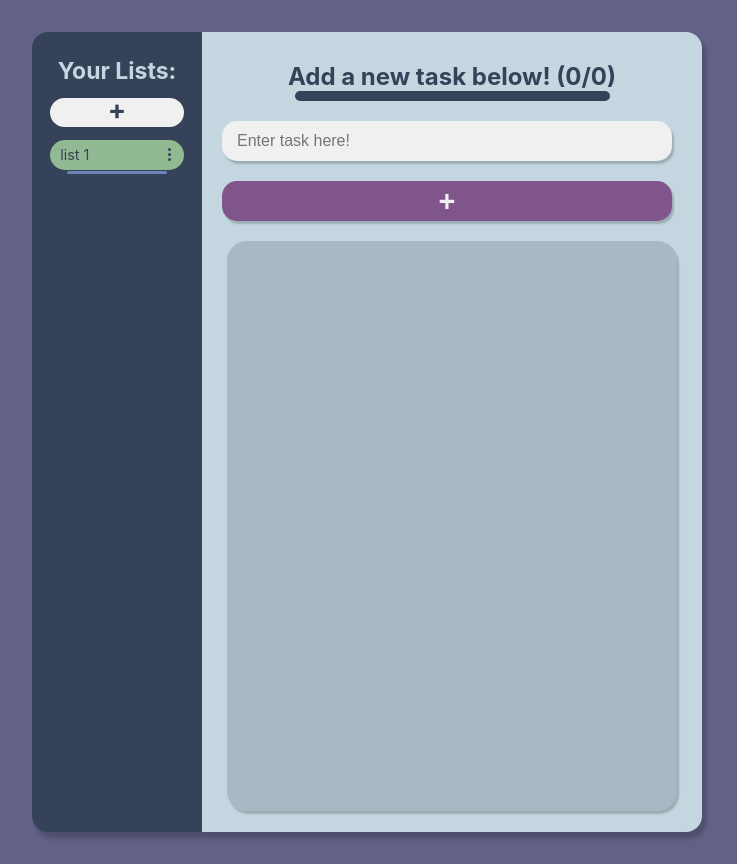
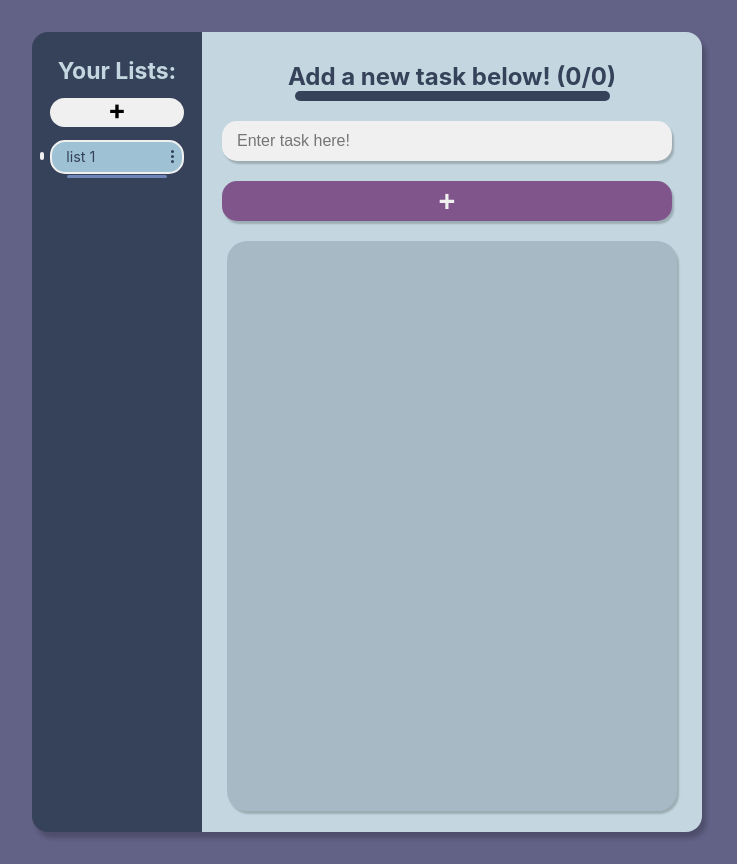
Before and after one commit to Levan-D/Scheduler-with-weather-widget, a React (Create React App) app in the folder my-app/: page / in a window 1280 px wide. Shown: the whole page, without its empty margins (0-737 px from the left). Built offline with nearby package versions, Linux system fonts and the light colour scheme.

Commit message:
improved color logic, added marked date

```diff
--- a/my-app/src/components/Scheduler/List.js
+++ b/my-app/src/components/Scheduler/List.js
@@ -2,7 +2,37 @@
 import ProgressBar from "../ProgressBar/ProgressBar";
 
 function List({ name, listSelect, todos, index, popUpMenu, nameShow, color }) {
-  console.log(color);
+  function invertColor(hex, bw) {
+    if (hex.indexOf("#") === 0) {
+      hex = hex.slice(1);
+    }
+    // convert 3-digit hex to 6-digits.
+    if (hex.length === 3) {
+      hex = hex[0] + hex[0] + hex[1] + hex[1] + hex[2] + hex[2];
+    }
+    if (hex.length !== 6) {
+      throw new Error("Invalid HEX color.");
+    }
+    var r = parseInt(hex.slice(0, 2), 16),
+      g = parseInt(hex.slice(2, 4), 16),
+      b = parseInt(hex.slice(4, 6), 16);
+    if (bw) {
+      // https://stackoverflow.com/a/3943023/112731
+      return r * 0.299 + g * 0.587 + b * 0.114 > 186 ? "#323232" : "#F0F0F0";
+    }
+    // invert color components
+    r = (255 - r).toString(16);
+    g = (255 - g).toString(16);
+    b = (255 - b).toString(16);
+    // pad each with zeros and return
+    return "#" + padZero(r) + padZero(g) + padZero(b);
+  }
+  function padZero(str, len) {
+    len = len || 2;
+    var zeros = new Array(len).join("0");
+    return (zeros + str).slice(-len);
+  }
+
   return (
     <div className="wrapperOfList">
       <div
@@ -10,7 +40,17 @@ function List({ name, listSelect, todos, index, popUpMenu, nameShow, color }) {
         className={`${
           name === todos[index].listName ? "selectedList" : ""
         } containerList`}
-        style={{ backgroundColor: name !== "default" ? color : "" }}
+        style={{
+          color:
+            color !== "default"
+              ? invertColor(color.substring(1), `bw`)
+              : "#354259",
+          backgroundColor: color !== "default" ? color : "",
+          border:
+            name === todos[index].listName
+              ? `2px solid ${invertColor(color.substring(1), `bw`)}`
+              : "",
+        }}
       >
         <div className={`${name} nameList`}>
           {nameShow !== "" ? nameShow : name.replace(/_/, " ")}
@@ -23,9 +63,33 @@ function List({ name, listSelect, todos, index, popUpMenu, nameShow, color }) {
               popUpMenu(e);
             }}
           >
-            <div className="dotdot"></div>
-            <div className="dotdot"></div>
-            <div className="dotdot"></div>
+            <div
+              className="dotdot"
+              style={{
+                backgroundColor:
+                  color !== "default"
+                    ? invertColor(color.substring(1), `bw`)
+                    : "#354259",
+              }}
+            ></div>
+            <div
+              className="dotdot"
+              style={{
+                backgroundColor:
+                  color !== "default"
+                    ? invertColor(color.substring(1), `bw`)
+                    : "#354259",
+              }}
+            ></div>
+            <div
+              className="dotdot"
+              style={{
+                backgroundColor:
+                  color !== "default"
+                    ? invertColor(color.substring(1), `bw`)
+                    : "#354259",
+              }}
+            ></div>
           </div>
         )}
       </div>
--- a/my-app/src/components/Scheduler/PopUpMenuComp.js
+++ b/my-app/src/components/Scheduler/PopUpMenuComp.js
@@ -18,26 +18,41 @@ function PopUpMenuComp({
   });
   const colors = [
     `#f0f0f0`,
-    `#000000`,
-    `#4d4d4d`,
-    `#808080`,
-    `#66ffff`,
-    `#66ccff`,
-    `#3399ff`,
-    `#0033cc`,
-    `#00ff99`,
-    `#33cc33`,
-    `#009933`,
-    `#99cc00`,
-    `#ff6666`,
-    `#ff3300`,
-    `#ff0000`,
-    `#800000`,
-    `#ff0066`,
-    `#ff3399`,
-    `#cc0099`,
+    `#191919`,
+    `#323232`,
+    `#4c4c4c`,
+
+    `#9ED2C6`,
+    `#54BAB9`,
+    `#F7ECDE`,
+    `#E9DAC1`,
+
+    `#D6EFED`,
+    `#8CC0DE`,
+    `#1572A1`,
+    `#11324D`,
+
+    `#C4DFAA`,
+    `#70AF85`,
+    `#3A6351`,
+    `#064420`,
+
+    `#FFE9AE`,
+    `#FFDBA4`,
+    `#FFB3B3`,
+    `#F4BFBF`,
+
+    `#AF7AB3`,
+    `#80558C`,
+    `#726A95`,
     `#660066`,
+
+    `#FF7878`,
+    `#D35D6E`,
+    `#D45079`,
+    `#C84361`,
   ];
+
   const refOne = useRef(null);
   useEffect(() => {
     document.addEventListener("click", handleClickOutside, true);
--- a/my-app/src/components/Scheduler/Scheduler.js
+++ b/my-app/src/components/Scheduler/Scheduler.js
@@ -66,7 +66,7 @@ function Scheduler() {
       type: ACTIONS.SET_TASKSTOTAL,
       payload: { todos: todos, index: index },
     });
-  }, [todos]);
+  }, [todos, index]);
 
   useEffect(() => {
     if (
--- a/my-app/src/components/Scheduler/SchedulerLeft.css
+++ b/my-app/src/components/Scheduler/SchedulerLeft.css
@@ -20,7 +20,6 @@
   border-radius: 15px;
   text-align: center;
   height: 24px;
-  color: #354259;
   font-weight: bold;
   font-size: 1.7rem;
   line-height: 24px;
@@ -38,7 +37,8 @@
   filter: brightness(0.95);
 }
 .containerList {
-  background-color: #c4d7e0;
+  border: 2px solid rgba(0, 0, 0, 0);
+  background-color: #9ec2d3;
   display: flex;
   justify-content: space-between;
   margin: 0.5rem 0.2rem 0.1rem 0.2rem;
@@ -46,9 +46,22 @@
   padding: 0 10px;
   cursor: pointer;
   transition: 0.3s;
+  user-select: none;
 }
 .selectedList {
-  background-color: #92ba92;
+  cursor: pointer;
+}
+.selectedList::before {
+  position: relative;
+  width: 2px;
+  top: 10px;
+  height: 4px;
+  left: -22px;
+  background-color: inherit;
+  border-radius: 20px;
+  border: 2px solid #f0f0f0;
+
+  content: "";
 }
 .containerList:hover {
   filter: brightness(1.1);
@@ -62,7 +75,6 @@
   white-space: nowrap;
   max-width: 100%;
   min-width: 80%;
-  color: #354259;
   font-size: 0.9rem;
   line-height: 30px;
 }
--- a/my-app/src/components/Scheduler/SchedulerRight.css
+++ b/my-app/src/components/Scheduler/SchedulerRight.css
@@ -183,8 +183,8 @@ input[type="submit"]:active {
 .timeStampWrapper {
   background-color: #f0f0f0;
   height: 35px;
-  width: 100px;
-  line-height: 16px;
+  width: 75px;
+  line-height: 14px;
   font-size: 0.7rem;
   font-weight: bold;
   color: #354259;
@@ -195,6 +195,22 @@ input[type="submit"]:active {
   text-align: center;
   user-select: none;
 }
+.stampWrapper {
+  margin-top: 3px;
+}
+.markedStampWrapper {
+  height: 35px;
+  width: 75px;
+  line-height: 14px;
+  font-size: 0.7rem;
+  font-weight: bold;
+  border-radius: 15px;
+  box-shadow: 2px 3px 2px 0px rgba(0, 0, 0, 0.2);
+  padding: auto 1rem;
+  text-align: center;
+  user-select: none;
+}
+
 .todoListWrapper {
   max-width: 500px;
   height: 800px;
--- a/my-app/src/components/Scheduler/Todo.js
+++ b/my-app/src/components/Scheduler/Todo.js
@@ -2,11 +2,16 @@
 import ACTIONS from "./actions";
 
 function Todo({ todo, toggle, index }) {
+  let markedDate = todo.completeDate.split(" ").map((str, index) => ({
+    value: str,
+    id: index + 1,
+  }));
   const dateArray = todo.time.split(" ");
   const dataObject = dateArray.map((str, index) => ({
     value: str,
     id: index + 1,
   }));
+
   return (
     <div className="todoBackground">
       <div className="todoContainer">
@@ -41,9 +46,37 @@ function Todo({ todo, toggle, index }) {
             &#8211;
           </div>
           <div className="timeStampWrapper">
-            <div>{dataObject[4].value.slice(0, 5)}</div>
-            <div>
-              {dataObject[0].value} {dataObject[1].value} {dataObject[2].value}
+            <div className="stampWrapper">
+              <div>
+                {dataObject[4].value.slice(0, 5)} <br />
+                {dataObject[0].value}&nbsp;
+                {dataObject[1].value}&nbsp;
+                {dataObject[2].value}
+              </div>
+            </div>
+          </div>
+          <div
+            className="markedStampWrapper"
+            style={
+              todo.complete
+                ? { backgroundColor: "#92ba92", color: "#f0f0f0" }
+                : { backgroundColor: `#f0f0f0` }
+            }
+          >
+            <div className="stampWrapper">
+              {todo.complete && (
+                <div>
+                  {markedDate[4].value.slice(0, 5)} <br />
+                  {markedDate[0].value}&nbsp;
+                  {markedDate[1].value}&nbsp;
+                  {markedDate[2].value}
+                </div>
+              )}
+              {!todo.complete && (
+                <div>
+                  Not <br /> Complete
+                </div>
+              )}
             </div>
           </div>
         </div>
--- a/my-app/src/components/Scheduler/todoReducer.js
+++ b/my-app/src/components/Scheduler/todoReducer.js
@@ -89,7 +89,11 @@ function todoReducer(todos, action) {
           todoArray: [
             ...todos[action.payload.index].todoArray.map((x) => {
               if (x.id === action.payload.id) {
-                return { ...x, complete: !x.complete };
+                return {
+                  ...x,
+                  complete: !x.complete,
+                  completeDate: Date(Date.now()),
+                };
               }
               return x;
             }),
@@ -110,6 +114,7 @@ function newTodo(taskName) {
     time: Date(Date.now()),
     taskName: taskName,
     complete: false,
+    completeDate: "",
   };
 }
 function newList(listName) {
```
